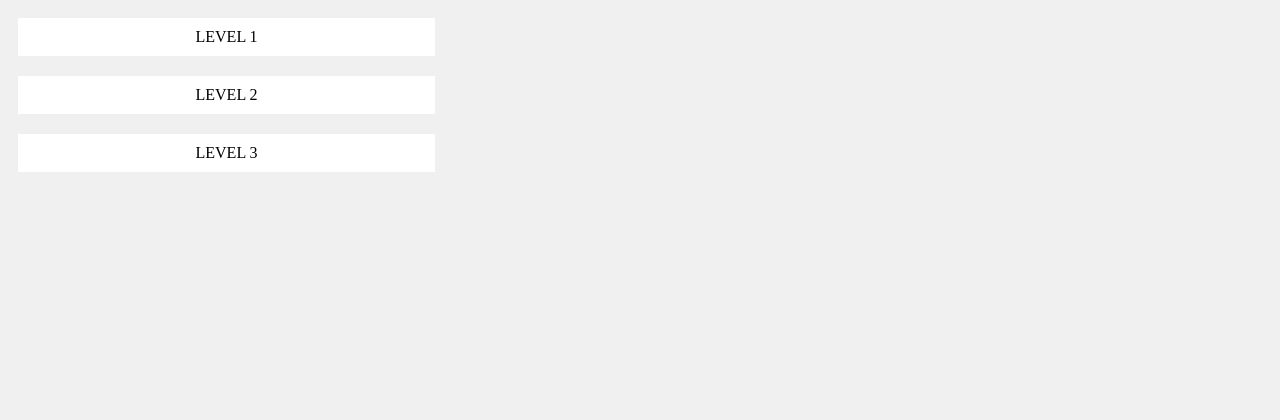
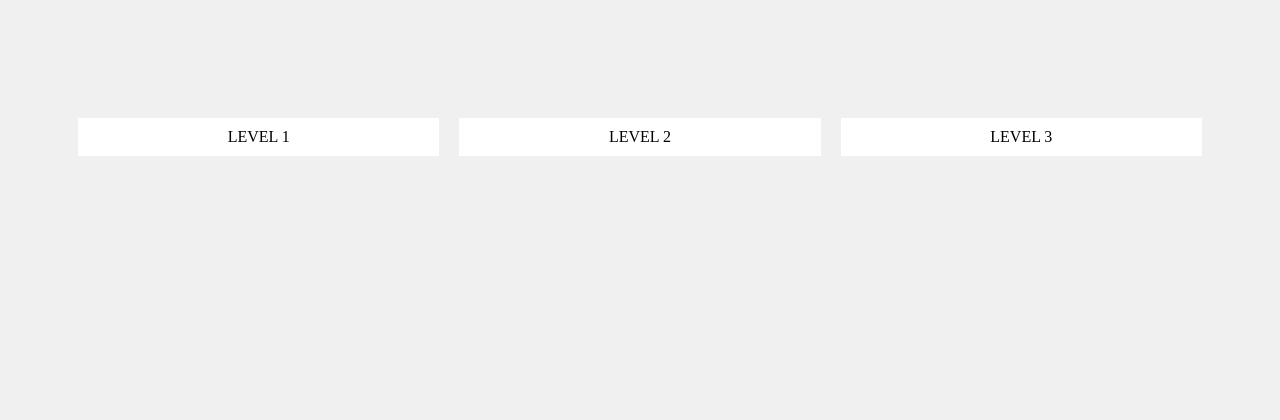
Before and after one commit to nlaz/otto, a Django app: page /levels/ in a window 1280 px wide. Shown: the top 420 px of the page. Run offline with Django 3.2, Linux system fonts and the light colour scheme.

Commit message:
misc style fixes

```diff
--- a/levels/templates/levels/index.html
+++ b/levels/templates/levels/index.html
@@ -13,6 +13,11 @@
 
     .text-center {
       text-align: center;
+    }
+
+    .content {
+      display: flex;
+      padding: 100px 60px;
     }
 
     .col-3 {
```
